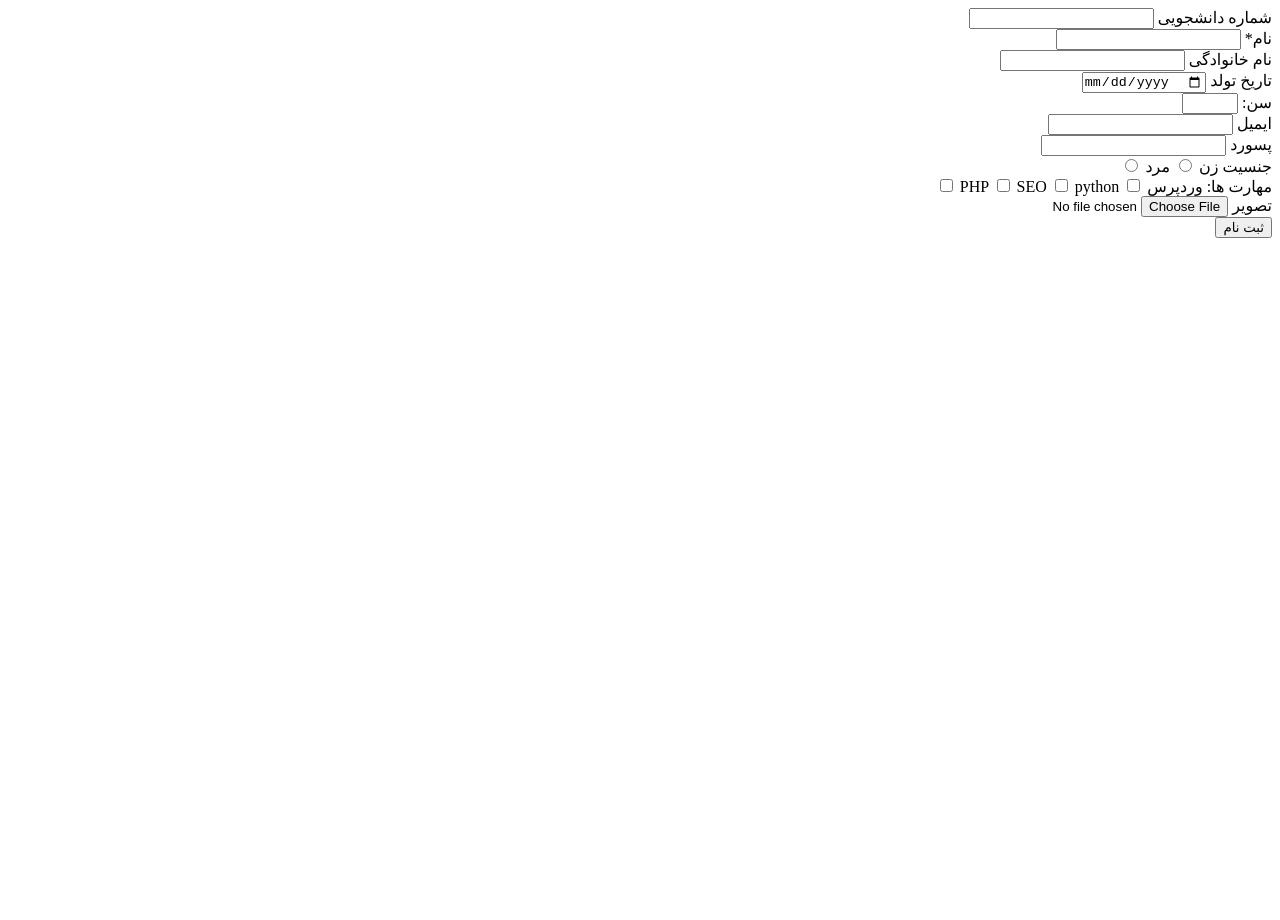
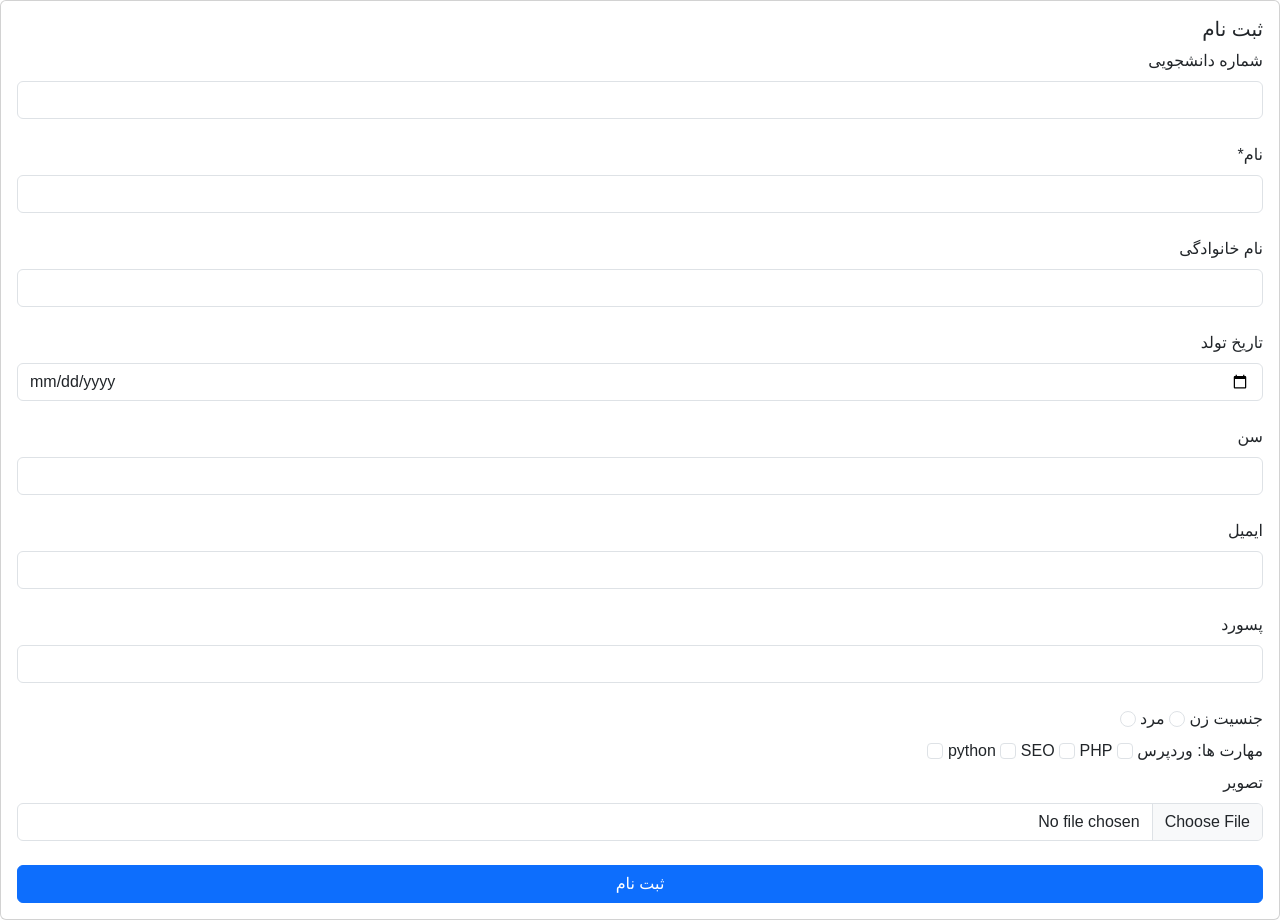
Before and after one commit to cacah2014/signup2, a plain HTML site: page index.html in a window 1280 px wide. Before the commit the page ends 800 px from the top, so only its background shows below. Drawn offline with nearby package versions, Linux system fonts and the light colour scheme; a small style sheet from the web is missing.

Commit message:
new page bootstrap

```diff
--- a/index.html
+++ b/index.html
@@ -3,52 +3,61 @@
 <head>
     <meta charset="UTF-8">
 
-    <link href="https://cdn.jsdelivr.net/gh/rastikerdar/vazirmatn@v33.003/Vazirmatn-font-face.css" rel="stylesheet" type="text/css" />
-    <link rel="stylesheet" href="stylesheet.css">
+    <link href="https://cdn.jsdelivr.net/gh/rastikerdar/vazirmatn@v33.003/Vazirmatn-font-face.css" rel="stylesheet"
+          type="text/css"/>
+    <link href="https://cdn.jsdelivr.net/npm/bootstrap@5.3.0/dist/css/bootstrap.min.css" rel="stylesheet"
+          integrity="sha384-9ndCyUaIbzAi2FUVXJi0CjmCapSmO7SnpJef0486qhLnuZ2cdeRhO02iuK6FUUVM" crossorigin="anonymous"/>
+
+    <link rel="stylesheet" href="style.css">
     <title>Document</title>
 </head>
 <body>
-    <form action="method">
-        <label for="stuid">شماره دانشجویی</label>
-        <input type="text" name="stuid" id="stuid">
+<div class="card">
+    <div class="card-body">
+        <h5 class="card-title">ثبت نام</h5>
+        <form action="" method="post">
+            <label class="form-label" for="stuid">شماره دانشجویی</label>
+            <input class="form-control" type="text" name="stuid" id="stuid">
             <br>
-        <label for="name">نام*</label>
-        <input type="text" name="name" id="name" >
+            <label class="form-label" for="name">نام*</label>
+            <input class="form-control" type="text" name="name" id="name">
             <br>
-        <label for="family">نام خانوادگی</label>
-        <input type="text" name="family" id="family">
+            <label class="form-label" for="family">نام خانوادگی</label>
+            <input class="form-control" type="text" name="family" id="family">
             <br>
-        <label for="birthday">تاریخ تولد</label>
-        <input type="date" name="birthday" id="birthday">
+            <label class="form-label" for="birthday">تاریخ تولد</label>
+            <input class="form-control" type="date" name="birthday" id="birthday">
             <br>
-        <label for="age"> سن:</label>
-        <input type="number" name="age" id="age"  min="20" max="40">
+            <label class="form-label" for="age"> سن</label>
+            <input class="form-control" type="number" name="age" id="age" min="20" max="40">
             <br>
-        <label for="email">ایمیل</label>
-        <input type="email" name="email" id="email">
+            <label class="form-label" for="email">ایمیل</label>
+            <input class="form-control" type="email" name="email" id="email">
             <br>
-        <label for="password">پسورد</label>
-        <input type="password" name="password" id="password">
+            <label class="form-label" for="password">پسورد</label>
+            <input class="form-control" type="password" name="password" id="password">
             <br>
-        <label for="">جنسیت</label>
-        <label for="female">زن</label>
-        <input type="radio" id="gender" name="female" >
-        <label for="male">مرد</label>
-        <input type="radio" id="gender" name="male" >
+            <label class="form-label">جنسیت</label>
+            <label class="form-label" for="female">زن</label>
+            <input class="form-check-input" type="radio" id="female" name="female">
+            <label class="form-label" for="male">مرد</label>
+            <input class="form-check-input" type="radio" id="male" name="male">
             <br>
-        <label for="">مهارت ها:</label>
-        <label for="wordpress">وردپرس</label>
-        <input type="checkbox" name="wordpress" id="skills">
-        <label for="PHP">PHP</label>
-        <input type="checkbox" name="PHP" id="skills">
-        <label for="SEO">SEO</label>
-        <input type="checkbox" name="SEO" id="skills">
-        <label for="python">python</label>
-        <input type="checkbox" name="python" id="skills">
+            <label class="form-label">مهارت ها:</label>
+            <label class="form-label" for="wordpress">وردپرس</label>
+            <input class="form-check-input" type="checkbox" name="wordpress" id="wordpress">
+            <label class="form-label" for="PHP">PHP</label>
+            <input class="form-check-input" type="checkbox" name="PHP" id="PHP">
+            <label class="form-label" for="SEO">SEO</label>
+            <input class="form-check-input" type="checkbox" name="SEO" id="SEO">
+            <label class="form-label" for="python">python</label>
+            <input class="form-check-input" type="checkbox" name="python" id="python">
             <br>
-        <label for="picture">تصویر</label>
-        <input type="file" name="picture" id="picture">
-        <br> <input type="submit" value="ثبت نام" id="sumbit">
+            <label class="form-label" for="picture">تصویر</label>
+            <input class="form-control" type="file" name="picture" id="picture">
+            <br> <input class="btn btn-primary w-100" type="submit" value="ثبت نام" id="sumbit">
         </form>
+    </div>
+</div>
 </body>
 </html>
--- a/style.css
+++ b/style.css
@@ -1,13 +1,3 @@
-* {
-    font-family: Vazirmatn, sans-serif;
+body,input {
+    font-family: Vazirmatn, sans-serif !important;
 }
-
-
-
-sumbit {
-    font-family: Vazirmatn, sans-serif;
-    background-color: #2d376e;
-    border-style: none;
-    color: #2d376e;
-
-}
```
Lines whose indentation alone changed are shown as unchanged.
